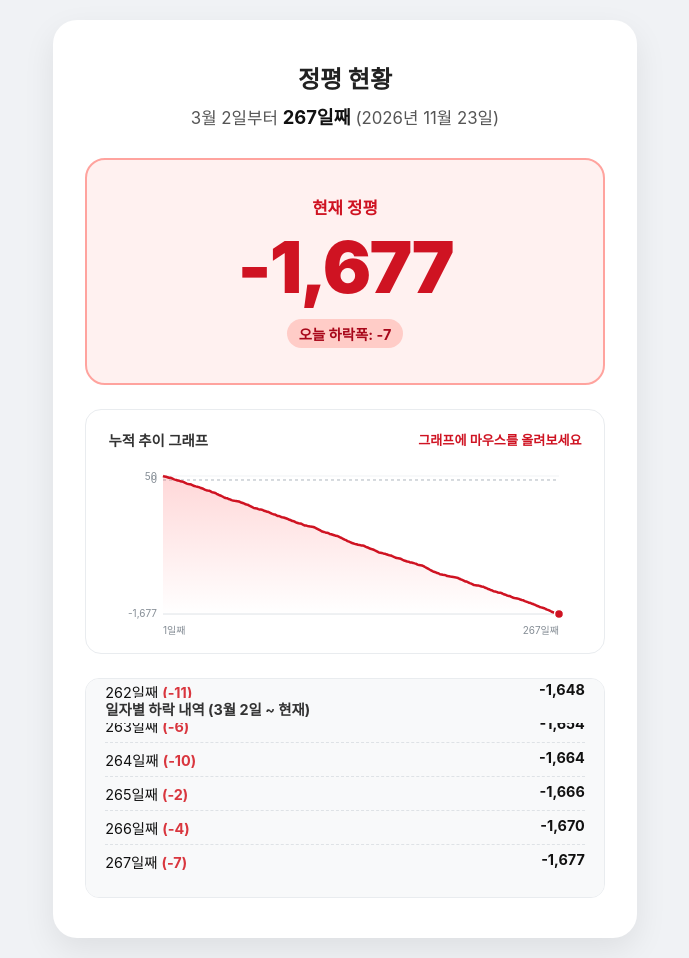
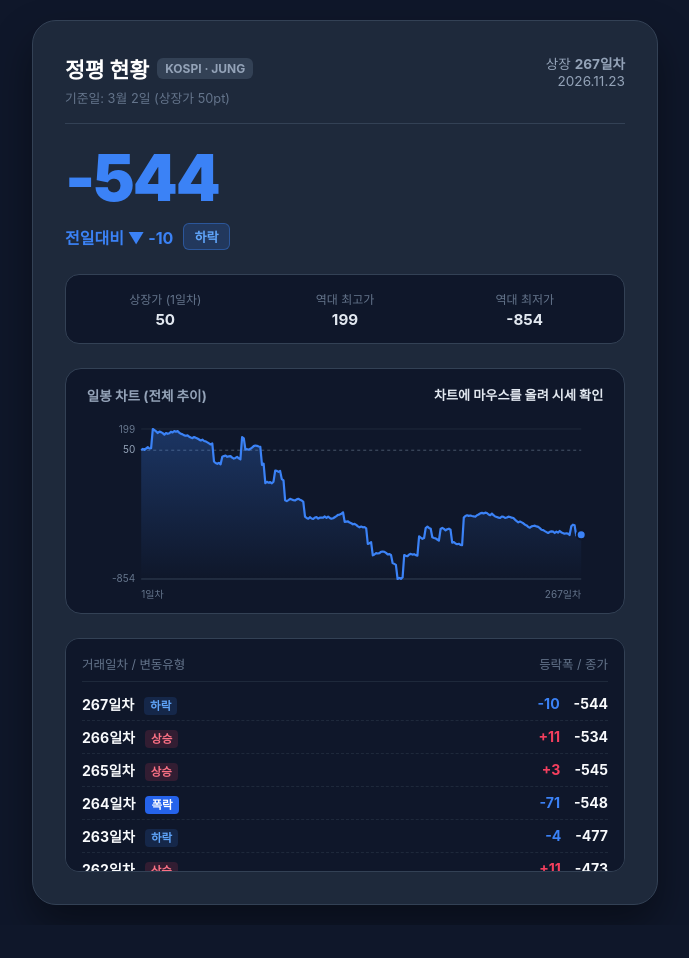
Before and after one commit to On-Demend/jungpyung, a plain HTML site: page index.html in a window 1280 px wide. Shown: the whole page, without its empty margins (295-984 px from the left). After the commit the page ends 925 px from the top, so only its background shows below. Drawn offline with Linux system fonts and the light colour scheme.

Commit message:
Update index.html

```diff
--- a/index.html
+++ b/index.html
@@ -7,7 +7,7 @@
   <style>
     body {
       font-family: 'Pretendard', -apple-system, BlinkMacSystemFont, system-ui, sans-serif;
-      background-color: #f0f2f5;
+      background-color: #0f172a;
       display: flex;
       justify-content: center;
       align-items: center;
@@ -15,159 +15,227 @@
       margin: 0;
       padding: 20px;
       box-sizing: border-box;
-      color: #111;
+      color: #f8fafc;
     }
-    .card {
-      background: #ffffff;
-      padding: 2.5rem 2rem;
+    .terminal {
+      background: #1e293b;
+      padding: 2rem;
       border-radius: 24px;
-      box-shadow: 0 12px 32px rgba(0, 0, 0, 0.08);
-      max-width: 520px;
+      box-shadow: 0 20px 40px rgba(0, 0, 0, 0.4);
+      max-width: 560px;
       width: 100%;
-      text-align: center;
+      border: 1px solid #334155;
     }
-    h1 {
-      font-size: 1.5rem;
-      margin: 0 0 0.5rem 0;
-      color: #222;
+    .header {
+      display: flex;
+      justify-content: space-between;
+      align-items: flex-start;
+      margin-bottom: 1.2rem;
+      border-bottom: 1px solid #334155;
+      padding-bottom: 1rem;
+    }
+    .stock-title {
+      display: flex;
+      align-items: center;
+      gap: 8px;
+    }
+    .stock-title h1 {
+      font-size: 1.35rem;
+      margin: 0;
+      font-weight: 800;
+      color: #ffffff;
+    }
+    .ticker {
+      background: #334155;
+      color: #94a3b8;
+      font-size: 0.75rem;
       font-weight: 700;
+      padding: 3px 8px;
+      border-radius: 6px;
     }
-    .date-info {
-      font-size: 1.05rem;
-      color: #555;
-      margin-bottom: 1.8rem;
+    .date-badge {
+      font-size: 0.85rem;
+      color: #94a3b8;
+      text-align: right;
     }
-    .date-info strong {
-      color: #111;
-      font-size: 1.15rem;
-    }
-    .score-box {
-      background: #fff1f0;
-      border: 2px solid #ffa39e;
-      border-radius: 20px;
-      padding: 2.2rem 1rem;
+    .price-section {
       margin-bottom: 1.5rem;
     }
-    .score-label {
-      font-size: 1.05rem;
-      color: #cf1322;
-      font-weight: 700;
-      margin-bottom: 0.5rem;
-    }
-    .score-value {
-      font-size: 4.5rem;
+    .current-price {
+      font-size: 4rem;
       font-weight: 900;
-      color: #cf1322;
       margin: 0;
       line-height: 1.1;
       letter-spacing: -2px;
-      word-break: keep-all;
     }
-    .today-drop {
-      display: inline-block;
-      margin-top: 0.8rem;
-      padding: 4px 12px;
-      background: #ffccc7;
-      color: #a8071a;
-      border-radius: 999px;
-      font-size: 0.9rem;
+    .price-meta {
+      display: flex;
+      align-items: center;
+      gap: 10px;
+      margin-top: 0.6rem;
+      font-size: 1rem;
       font-weight: 700;
     }
+    .event-badge {
+      padding: 3px 10px;
+      border-radius: 6px;
+      font-size: 0.82rem;
+      font-weight: 800;
+    }
+    .up { color: #f43f5e; }
+    .down { color: #3b82f6; }
+    .flat { color: #94a3b8; }
+    .bg-up { background: rgba(244, 63, 94, 0.18); color: #fb7185; border: 1px solid rgba(244, 63, 94, 0.4); }
+    .bg-down { background: rgba(59, 130, 246, 0.18); color: #60a5fa; border: 1px solid rgba(59, 130, 246, 0.4); }
+    .bg-jackpot { background: #f43f5e; color: #ffffff; }
+    .bg-crash { background: #2563eb; color: #ffffff; }
+    .stats-grid {
+      display: grid;
+      grid-template-columns: repeat(3, 1fr);
+      gap: 10px;
+      background: #0f172a;
+      padding: 0.9rem;
+      border-radius: 14px;
+      margin-bottom: 1.5rem;
+      border: 1px solid #334155;
+    }
+    .stat-item {
+      text-align: center;
+    }
+    .stat-label {
+      font-size: 0.75rem;
+      color: #64748b;
+      margin-bottom: 3px;
+    }
+    .stat-val {
+      font-size: 0.95rem;
+      font-weight: 700;
+      color: #e2e8f0;
+    }
     .chart-box {
-      background: #ffffff;
-      border: 1px solid #e9ecef;
+      background: #0f172a;
+      border: 1px solid #334155;
       border-radius: 16px;
-      padding: 1.2rem 1rem 0.8rem 1rem;
+      padding: 1rem 0.8rem 0.6rem 0.8rem;
       margin-bottom: 1.5rem;
-      text-align: left;
     }
     .chart-header {
       display: flex;
       justify-content: space-between;
       align-items: center;
-      margin-bottom: 0.6rem;
-      padding: 0 0.4rem;
+      margin-bottom: 0.5rem;
+      padding: 0 0.5rem;
     }
     .chart-title {
-      font-size: 0.9rem;
+      font-size: 0.85rem;
       font-weight: 700;
-      color: #333;
+      color: #94a3b8;
     }
     .chart-tooltip {
       font-size: 0.82rem;
-      color: #cf1322;
-      font-weight: 600;
-      min-height: 1.2em;
+      font-weight: 700;
+      color: #e2e8f0;
     }
     svg {
       width: 100%;
-      height: 180px;
+      height: 190px;
       display: block;
       overflow: visible;
     }
-    .history {
-      text-align: left;
-      background: #f8f9fa;
-      padding: 1.2rem;
+    .ledger {
+      background: #0f172a;
+      border: 1px solid #334155;
       border-radius: 14px;
-      font-size: 0.9rem;
-      max-height: 180px;
+      padding: 1rem;
+      max-height: 200px;
       overflow-y: auto;
-      border: 1px solid #e9ecef;
+      font-size: 0.88rem;
     }
-    .history-title {
-      font-weight: 700;
-      margin-bottom: 0.6rem;
-      color: #333;
+    .ledger-header {
+      display: flex;
+      justify-content: space-between;
+      font-size: 0.78rem;
+      color: #64748b;
+      padding-bottom: 8px;
+      border-bottom: 1px solid #1e293b;
+      margin-bottom: 6px;
       position: sticky;
       top: 0;
-      background: #f8f9fa;
-      padding-bottom: 4px;
+      background: #0f172a;
     }
-    .history-item {
+    .ledger-row {
       display: flex;
       justify-content: space-between;
+      align-items: center;
       padding: 6px 0;
-      border-bottom: 1px dashed #dee2e6;
+      border-bottom: 1px dashed #1e293b;
     }
-    .history-item:last-child {
+    .ledger-row:last-child {
       border-bottom: none;
     }
-    .drop {
-      color: #d9363e;
+    .tag-mini {
+      font-size: 0.72rem;
+      padding: 2px 6px;
+      border-radius: 4px;
+      margin-left: 6px;
       font-weight: 700;
     }
   </style>
 </head>
 <body>
 
-<div class="card">
-  <h1>정평 현황</h1>
-  <div class="date-info" id="dateInfo">계산 중...</div>
+<div class="terminal">
+  <div class="header">
+    <div>
+      <div class="stock-title">
+        <h1>정평 현황</h1>
+        <span class="ticker">KOSPI · JUNG</span>
+      </div>
+      <div style="font-size: 0.8rem; color: #64748b; margin-top: 4px;">기준일: 3월 2일 (상장가 50pt)</div>
+    </div>
+    <div class="date-badge" id="dateBadge">-</div>
+  </div>
 
-  <div class="score-box">
-    <div class="score-label">현재 정평</div>
-    <p class="score-value" id="currentScore">-</p>
-    <div class="today-drop" id="todayDrop">오늘 하락폭: -</div>
+  <div class="price-section">
+    <p class="current-price" id="currentPrice">-</p>
+    <div class="price-meta" id="priceMeta"></div>
+  </div>
+
+  <div class="stats-grid">
+    <div class="stat-item">
+      <div class="stat-label">상장가 (1일차)</div>
+      <div class="stat-val">50</div>
+    </div>
+    <div class="stat-item">
+      <div class="stat-label">역대 최고가</div>
+      <div class="stat-val up" id="highPrice">-</div>
+    </div>
+    <div class="stat-item">
+      <div class="stat-label">역대 최저가</div>
+      <div class="stat-val down" id="lowPrice">-</div>
+    </div>
   </div>
 
   <div class="chart-box">
     <div class="chart-header">
-      <span class="chart-title">누적 추이 그래프</span>
-      <span class="chart-tooltip" id="chartTooltip">그래프에 마우스를 올려보세요</span>
+      <span class="chart-title">일봉 차트 (전체 추이)</span>
+      <span class="chart-tooltip" id="chartTooltip">차트에 마우스를 올려 시세 확인</span>
     </div>
-    <svg id="trendChart" viewBox="0 0 460 180"></svg>
+    <svg id="stockChart" viewBox="0 0 500 190"></svg>
   </div>
 
-  <div class="history" id="historyContainer">
-    <div class="history-title">일자별 하락 내역 (3월 2일 ~ 현재)</div>
-    <div id="historyList"></div>
+  <div class="ledger" id="ledgerContainer">
+    <div class="ledger-header">
+      <span>거래일차 / 변동유형</span>
+      <span>등락폭 / 종가</span>
+    </div>
+    <div id="ledgerList"></div>
   </div>
 </div>
 
 <script>
   (function() {
-    const INITIAL_SCORE = 50;
+    const INITIAL_PRICE = 50;
 
     const now = new Date();
     const currentYear = now.getFullYear();
@@ -181,103 +249,145 @@
     const diffTime = today - startDate;
     const diffDays = Math.floor(diffTime / (1000 * 60 * 60 * 24)) + 1;
 
-    function getDeterministicDrop(day) {
-      const seed = Math.sin(day * 9999) * 10000;
-      const rand = seed - Math.floor(seed);
-      return Math.floor(rand * 10) + 2;
+    function seededRandom(seed) {
+      const x = Math.sin(seed * 12.9898 + 78.233) * 43758.5453;
+      return x - Math.floor(x);
     }
 
-    let currentScore = INITIAL_SCORE;
-    let lastDrop = 0;
-    const records = [{ day: 1, score: INITIAL_SCORE, drop: 0 }];
+    function simulateDay(day) {
+      const r1 = seededRandom(day * 101 + 1);
+      const r2 = seededRandom(day * 202 + 2);
+      const r3 = seededRandom(day * 303 + 3);
 
-    let historyHTML = `
-      <div class="history-item">
-        <span><strong>1일째</strong> (3월 2일 시작)</span>
-        <span><strong>${INITIAL_SCORE}</strong></span>
-      </div>
+      if (r1 < 0.60) {
+        if (r2 < 0.12) {
+          const drop = Math.floor(r3 * 101) + 50;
+          return { delta: -drop, type: '폭락' };
+        } else {
+          const drop = Math.floor(r3 * 10) + 2;
+          return { delta: -drop, type: '하락' };
+        }
+      } else {
+        if (r2 < 0.08) {
+          const surge = Math.floor(r3 * 151) + 50;
+          return { delta: surge, type: '급등' };
+        } else {
+          const gain = Math.floor(r3 * 10) + 2;
+          return { delta: gain, type: '상승' };
+        }
+      }
+    }
+
+    let price = INITIAL_PRICE;
+    const records = [{ day: 1, price: INITIAL_PRICE, delta: 0, type: '상장' }];
+
+    for (let d = 2; d <= diffDays; d++) {
+      const sim = simulateDay(d);
+      price += sim.delta;
+      records.push({ day: d, price: price, delta: sim.delta, type: sim.type });
+    }
+
+    const latest = records[records.length - 1];
+    const highPrice = Math.max(...records.map(r => r.price));
+    const lowPrice = Math.min(...records.map(r => r.price));
+
+    const formattedDate = `${today.getFullYear()}.${String(today.getMonth() + 1).padStart(2, '0')}.${String(today.getDate()).padStart(2, '0')}`;
+    document.getElementById('dateBadge').innerHTML = `상장 <strong>${diffDays}일차</strong><br>${formattedDate}`;
+
+    const priceEl = document.getElementById('currentPrice');
+    priceEl.textContent = latest.price.toLocaleString();
+    priceEl.className = 'current-price ' + (latest.delta > 0 ? 'up' : latest.delta < 0 ? 'down' : 'flat');
+
+    let badgeClass = 'flat';
+    if (latest.type === '급등') badgeClass = 'bg-jackpot';
+    else if (latest.type === '상승') badgeClass = 'bg-up';
+    else if (latest.type === '폭락') badgeClass = 'bg-crash';
+    else if (latest.type === '하락') badgeClass = 'bg-down';
+
+    const deltaSign = latest.delta > 0 ? `▲ +${latest.delta.toLocaleString()}` : latest.delta < 0 ? `▼ ${latest.delta.toLocaleString()}` : '0';
+    const deltaColor = latest.delta > 0 ? 'up' : latest.delta < 0 ? 'down' : 'flat';
+
+    document.getElementById('priceMeta').innerHTML = `
+      <span class="${deltaColor}">전일대비 ${deltaSign}</span>
+      <span class="event-badge ${badgeClass}">${latest.type}</span>
     `;
 
-    for (let d = 2; d <= diffDays; d++) {
-      const drop = getDeterministicDrop(d);
-      currentScore -= drop;
-      lastDrop = drop;
-      records.push({ day: d, score: currentScore, drop: drop });
+    document.getElementById('highPrice').textContent = highPrice.toLocaleString();
+    document.getElementById('lowPrice').textContent = lowPrice.toLocaleString();
 
-      historyHTML += `
-        <div class="history-item">
-          <span>${d}일째 <span class="drop">(-${drop})</span></span>
-          <span><strong>${currentScore.toLocaleString()}</strong></span>
+    let ledgerHTML = '';
+    for (let i = records.length - 1; i >= 0; i--) {
+      const r = records[i];
+      const rowColor = r.delta > 0 ? 'up' : r.delta < 0 ? 'down' : 'flat';
+      const sign = r.delta > 0 ? `+${r.delta}` : `${r.delta}`;
+      let tagStyle = '';
+      if (r.type === '급등') tagStyle = 'background:#f43f5e;color:#fff;';
+      else if (r.type === '폭락') tagStyle = 'background:#2563eb;color:#fff;';
+      else if (r.type === '상승') tagStyle = 'background:rgba(244,63,94,0.15);color:#fb7185;';
+      else if (r.type === '하락') tagStyle = 'background:rgba(59,130,246,0.15);color:#60a5fa;';
+      else tagStyle = 'background:#334155;color:#94a3b8;';
+
+      ledgerHTML += `
+        <div class="ledger-row">
+          <div>
+            <strong>${r.day}일차</strong>
+            <span class="tag-mini" style="${tagStyle}">${r.type}</span>
+          </div>
+          <div>
+            <span class="${rowColor}" style="margin-right:10px; font-weight:700;">${r.day === 1 ? '-' : sign}</span>
+            <strong style="color:#f8fafc;">${r.price.toLocaleString()}</strong>
+          </div>
         </div>
       `;
     }
+    document.getElementById('ledgerList').innerHTML = ledgerHTML;
 
-    const formattedDate = `${today.getFullYear()}년 ${today.getMonth() + 1}월 ${today.getDate()}일`;
-    document.getElementById('dateInfo').innerHTML =
-      `3월 2일부터 <strong>${diffDays}일째</strong> (${formattedDate})`;
-
-    document.getElementById('currentScore').textContent = currentScore.toLocaleString();
-    document.getElementById('todayDrop').textContent =
-      diffDays === 1 ? '시작일 (하락 없음)' : `오늘 하락폭: -${lastDrop}`;
-
-    document.getElementById('historyList').innerHTML = historyHTML;
-
-    const historyContainer = document.getElementById('historyContainer');
-    historyContainer.scrollTop = historyContainer.scrollHeight;
-
-    const svg = document.getElementById('trendChart');
+    const svg = document.getElementById('stockChart');
     const tooltip = document.getElementById('chartTooltip');
-    const width = 460;
-    const height = 180;
-    const padLeft = 48;
-    const padRight = 16;
+    const width = 500;
+    const height = 190;
+    const padLeft = 46;
+    const padRight = 14;
     const padTop = 16;
-    const padBottom = 26;
+    const padBottom = 24;
     const plotW = width - padLeft - padRight;
     const plotH = height - padTop - padBottom;
 
-    const maxScore = Math.max(...records.map(r => r.score));
-    const minScore = Math.min(...records.map(r => r.score));
-    const range = maxScore - minScore || 1;
+    const range = highPrice - lowPrice || 1;
+    const getX = (idx) => records.length === 1 ? padLeft + plotW / 2 : padLeft + (idx / (records.length - 1)) * plotW;
+    const getY = (val) => padTop + ((highPrice - val) / range) * plotH;
 
-    const getX = (index) => {
-      if (records.length === 1) return padLeft + plotW / 2;
-      return padLeft + (index / (records.length - 1)) * plotW;
-    };
-    const getY = (score) => {
-      return padTop + ((maxScore - score) / range) * plotH;
-    };
-
-    const points = records.map((r, i) => `${getX(i).toFixed(1)},${getY(r.score).toFixed(1)}`).join(' ');
+    const lineColor = latest.price >= INITIAL_PRICE ? '#f43f5e' : '#3b82f6';
+    const points = records.map((r, i) => `${getX(i).toFixed(1)},${getY(r.price).toFixed(1)}`).join(' ');
     const areaPoints = `${padLeft},${padTop + plotH} ${points} ${getX(records.length - 1).toFixed(1)},${padTop + plotH}`;
 
-    const zeroY = getY(0);
-    const zeroLine = (zeroY >= padTop && zeroY <= padTop + plotH)
-      ? `<line x1="${padLeft}" y1="${zeroY}" x2="${width - padRight}" y2="${zeroY}" stroke="#adb5bd" stroke-dasharray="3,3" stroke-width="1" />
-         <text x="${padLeft - 6}" y="${zeroY + 3}" font-size="10" fill="#868e96" text-anchor="end">0</text>`
+    const baseY = getY(INITIAL_PRICE);
+    const baseLine = (baseY >= padTop && baseY <= padTop + plotH)
+      ? `<line x1="${padLeft}" y1="${baseY}" x2="${width - padRight}" y2="${baseY}" stroke="#475569" stroke-dasharray="3,3" stroke-width="1" />
+         <text x="${padLeft - 6}" y="${baseY + 3}" font-size="10" fill="#94a3b8" text-anchor="end">50</text>`
       : '';
 
     const lastX = getX(records.length - 1);
-    const lastY = getY(currentScore);
+    const lastY = getY(latest.price);
 
     svg.innerHTML = `
       <defs>
-        <linearGradient id="areaGrad" x1="0" y1="0" x2="0" y2="1">
-          <stop offset="0%" stop-color="#ff4d4f" stop-opacity="0.22" />
-          <stop offset="100%" stop-color="#ff4d4f" stop-opacity="0.0" />
+        <linearGradient id="stockGrad" x1="0" y1="0" x2="0" y2="1">
+          <stop offset="0%" stop-color="${lineColor}" stop-opacity="0.28" />
+          <stop offset="100%" stop-color="${lineColor}" stop-opacity="0.0" />
         </linearGradient>
       </defs>
-      <line x1="${padLeft}" y1="${padTop}" x2="${width - padRight}" y2="${padTop}" stroke="#f1f3f5" stroke-width="1" />
-      <line x1="${padLeft}" y1="${padTop + plotH}" x2="${width - padRight}" y2="${padTop + plotH}" stroke="#dee2e6" stroke-width="1" />
-      ${zeroLine}
-      <text x="${padLeft - 6}" y="${padTop + 4}" font-size="10" fill="#868e96" text-anchor="end">${maxScore.toLocaleString()}</text>
-      <text x="${padLeft - 6}" y="${padTop + plotH + 3}" font-size="10" fill="#868e96" text-anchor="end">${minScore.toLocaleString()}</text>
-      <text x="${padLeft}" y="${height - 6}" font-size="10" fill="#868e96" text-anchor="start">1일째</text>
-      <text x="${width - padRight}" y="${height - 6}" font-size="10" fill="#868e96" text-anchor="end">${diffDays}일째</text>
-      <polygon points="${areaPoints}" fill="url(#areaGrad)" />
-      <polyline fill="none" stroke="#cf1322" stroke-width="2.5" stroke-linejoin="round" points="${points}" />
-      <line id="hoverLine" x1="0" y1="${padTop}" x2="0" y2="${padTop + plotH}" stroke="#cf1322" stroke-width="1" stroke-dasharray="2,2" visibility="hidden" />
-      <circle id="hoverDot" cx="${lastX}" cy="${lastY}" r="4.5" fill="#cf1322" stroke="#ffffff" stroke-width="1.5" />
+      <line x1="${padLeft}" y1="${padTop}" x2="${width - padRight}" y2="${padTop}" stroke="#1e293b" stroke-width="1" />
+      <line x1="${padLeft}" y1="${padTop + plotH}" x2="${width - padRight}" y2="${padTop + plotH}" stroke="#334155" stroke-width="1" />
+      ${baseLine}
+      <text x="${padLeft - 6}" y="${padTop + 4}" font-size="10" fill="#64748b" text-anchor="end">${highPrice.toLocaleString()}</text>
+      <text x="${padLeft - 6}" y="${padTop + plotH + 3}" font-size="10" fill="#64748b" text-anchor="end">${lowPrice.toLocaleString()}</text>
+      <text x="${padLeft}" y="${height - 5}" font-size="10" fill="#64748b" text-anchor="start">1일차</text>
+      <text x="${width - padRight}" y="${height - 5}" font-size="10" fill="#64748b" text-anchor="end">${diffDays}일차</text>
+      <polygon points="${areaPoints}" fill="url(#stockGrad)" />
+      <polyline fill="none" stroke="${lineColor}" stroke-width="2.2" stroke-linejoin="round" points="${points}" />
+      <line id="hoverLine" x1="0" y1="${padTop}" x2="0" y2="${padTop + plotH}" stroke="#94a3b8" stroke-width="1" stroke-dasharray="2,2" visibility="hidden" />
+      <circle id="hoverDot" cx="${lastX}" cy="${lastY}" r="4.5" fill="${lineColor}" stroke="#0f172a" stroke-width="2" />
       <rect id="hoverZone" x="${padLeft}" y="${padTop}" width="${plotW}" height="${plotH}" fill="transparent" style="cursor: crosshair;" />
     `;
 
@@ -292,7 +402,7 @@
       const idx = Math.round(ratio * (records.length - 1));
       const rec = records[idx];
       const cx = getX(idx);
-      const cy = getY(rec.score);
+      const cy = getY(rec.price);
 
       hoverDot.setAttribute('cx', cx);
       hoverDot.setAttribute('cy', cy);
@@ -300,15 +410,15 @@
       hoverLine.setAttribute('x2', cx);
       hoverLine.setAttribute('visibility', 'visible');
 
-      const dropText = rec.day === 1 ? '시작일' : `-${rec.drop}`;
-      tooltip.textContent = `${rec.day}일째: ${rec.score.toLocaleString()} (${dropText})`;
+      const dText = rec.day === 1 ? '상장' : `${rec.type} ${rec.delta > 0 ? '+' + rec.delta : rec.delta}`;
+      tooltip.textContent = `${rec.day}일차: ${rec.price.toLocaleString()} (${dText})`;
     }
 
     function resetHover() {
       hoverDot.setAttribute('cx', lastX);
       hoverDot.setAttribute('cy', lastY);
       hoverLine.setAttribute('visibility', 'hidden');
-      tooltip.textContent = '그래프에 마우스를 올려보세요';
+      tooltip.textContent = '차트에 마우스를 올려 시세 확인';
     }
 
     hoverZone.addEventListener('mousemove', (e) => updateHover(e.clientX));
```
